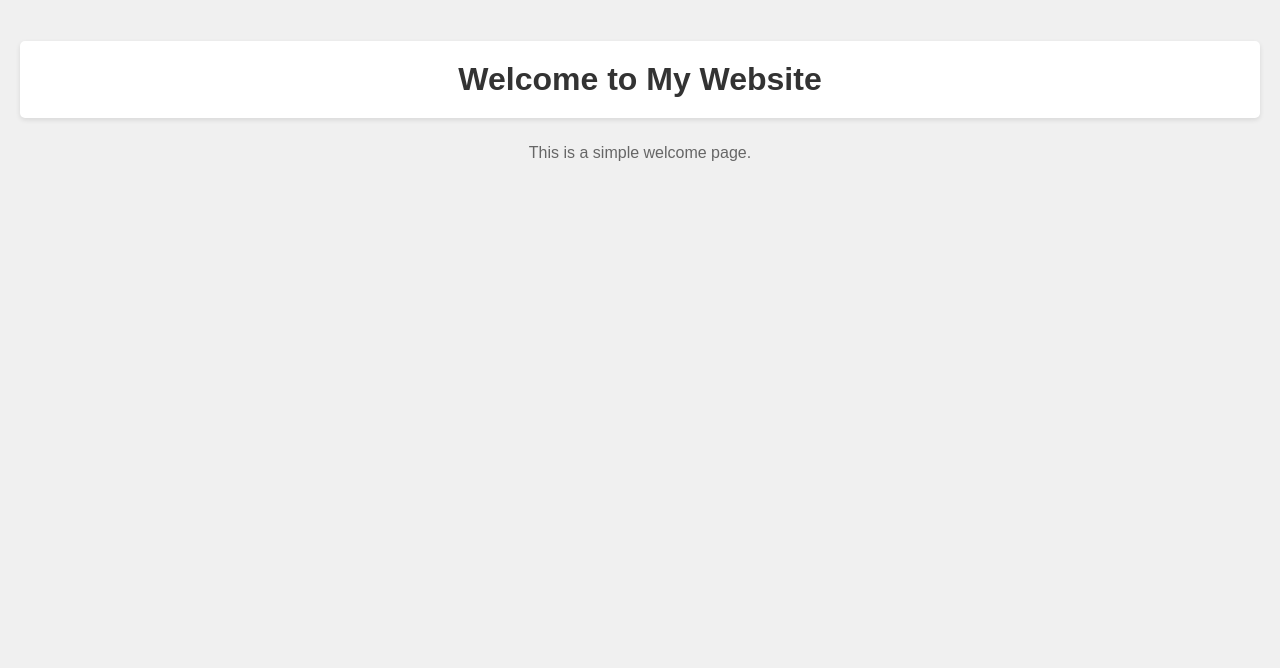
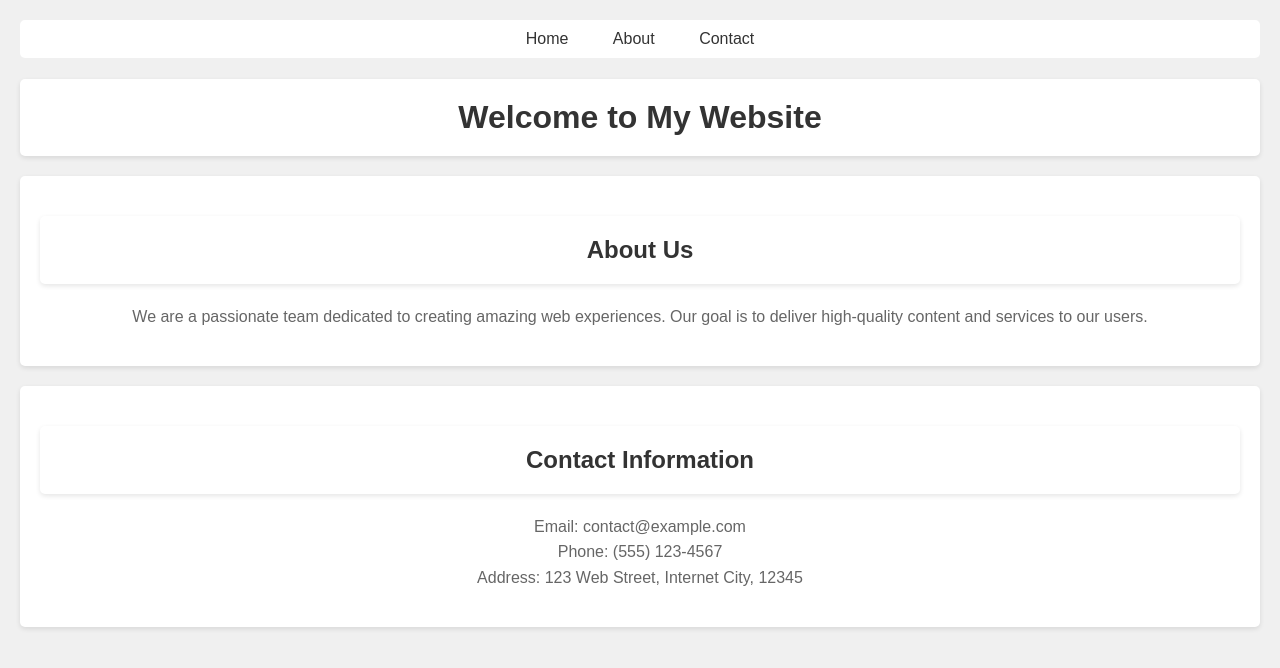
Before and after one commit to habibhmt/habib-test, a plain HTML site: page index.html in a window 1280 px wide. Drawn offline with Linux system fonts and the light colour scheme.

Commit message:
Add more content sections to the page

```diff
--- a/index.html
+++ b/index.html
@@ -11,23 +11,65 @@
             padding: 20px;
             background-color: #f0f0f0;
         }
-        h1 {
+        h1, h2 {
             color: #333;
             text-align: center;
             padding: 20px;
             background-color: #fff;
             border-radius: 5px;
             box-shadow: 0 2px 5px rgba(0,0,0,0.1);
+            margin-bottom: 20px;
+        }
+        .section {
+            background-color: #fff;
+            padding: 20px;
+            border-radius: 5px;
+            box-shadow: 0 2px 5px rgba(0,0,0,0.1);
+            margin-bottom: 20px;
         }
         p {
             color: #666;
             line-height: 1.6;
             text-align: center;
         }
+        nav {
+            background-color: #fff;
+            padding: 10px;
+            border-radius: 5px;
+            margin-bottom: 20px;
+            text-align: center;
+        }
+        nav a {
+            color: #333;
+            text-decoration: none;
+            margin: 0 10px;
+            padding: 5px 10px;
+        }
+        nav a:hover {
+            background-color: #f0f0f0;
+            border-radius: 3px;
+        }
     </style>
 </head>
 <body>
+    <nav>
+        <a href="#">Home</a>
+        <a href="#about">About</a>
+        <a href="#contact">Contact</a>
+    </nav>
+
     <h1>Welcome to My Website</h1>
-    <p>This is a simple welcome page.</p>
+
+    <div id="about" class="section">
+        <h2>About Us</h2>
+        <p>We are a passionate team dedicated to creating amazing web experiences. Our goal is to deliver high-quality content and services to our users.</p>
+    </div>
+
+    <div id="contact" class="section">
+        <h2>Contact Information</h2>
+        <p>Email: contact@example.com<br>
+        Phone: (555) 123-4567<br>
+        Address: 123 Web Street, Internet City, 12345</p>
+    </div>
 </body>
 </html>
```
